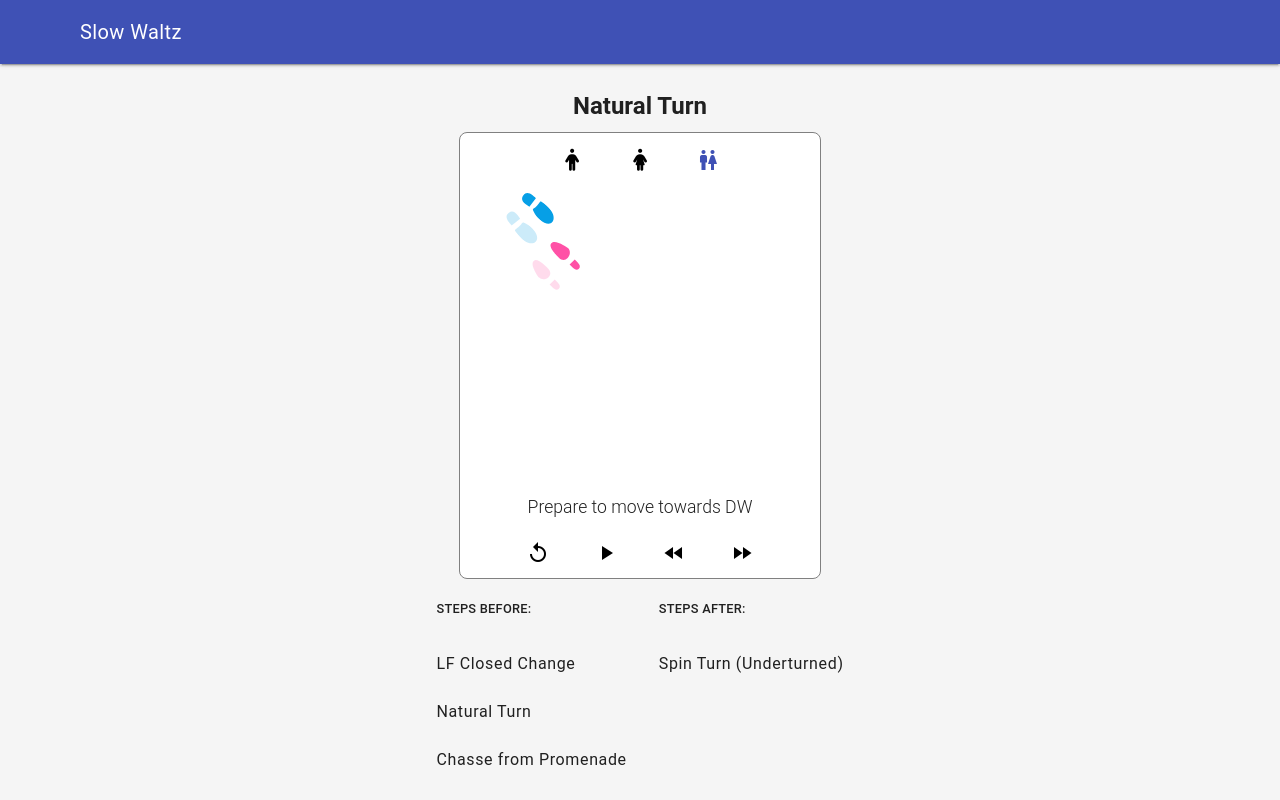
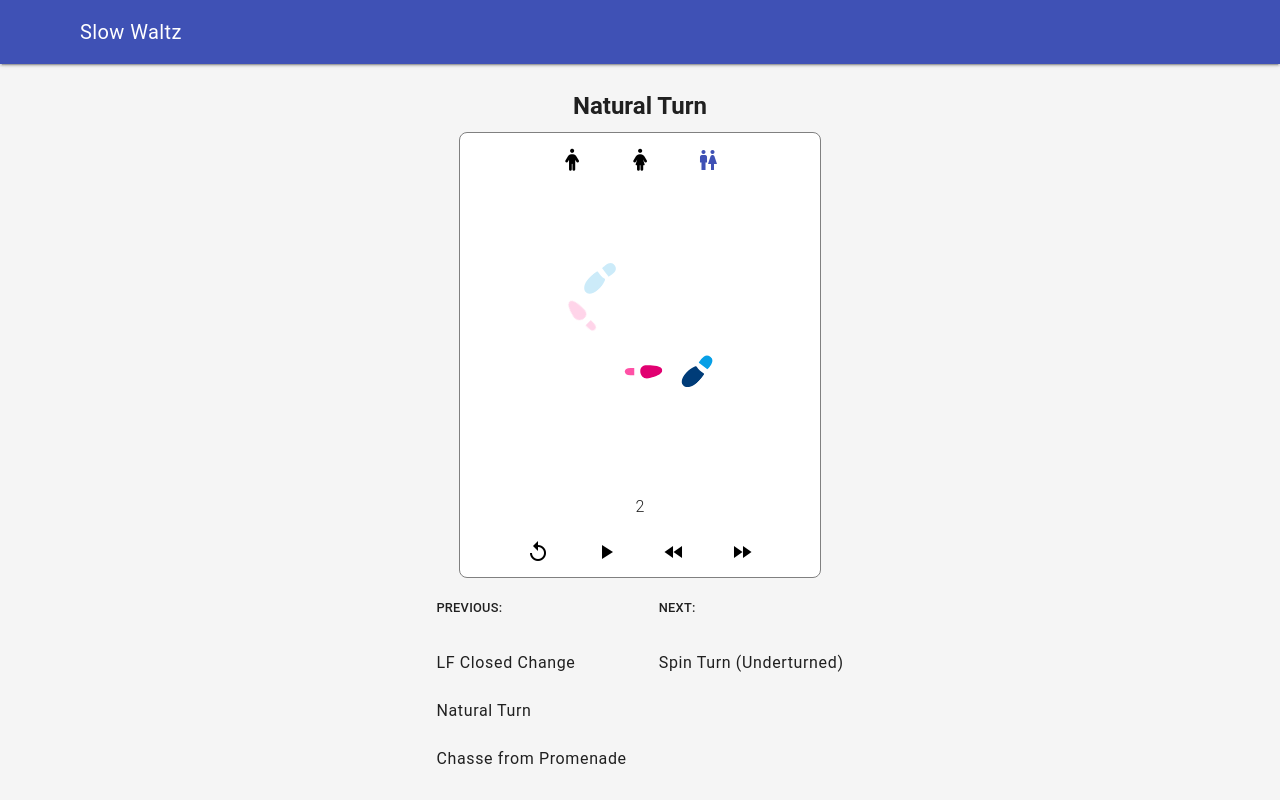
Before and after one commit to xkevinlu/dancr, a plain HTML site: page index.html in a window 1280 px wide. Both pictures are taken after a click on the button "play_arrow". Drawn offline with nearby package versions, Linux system fonts and the light colour scheme.

Commit message:
Revert "footwork and timing" This reverts commit 0677e4f3c54b362207b288c83174d0bab9f1dd5f.

```diff
--- a/index.html
+++ b/index.html
@@ -14,7 +14,6 @@
     window.dataLayer = window.dataLayer || [];
     function gtag(){dataLayer.push(arguments);}
     gtag('js', new Date());
-
     gtag('config', 'UA-85741607-3');
   </script>
   <link rel="stylesheet" href="https://code.getmdl.io/1.3.0/material.indigo-pink.min.css">
@@ -120,11 +119,11 @@
           <div class="M" id="MR" v-show="lead_active">
             <svg viewBox="0 0 70 185" version="1.1" xmlns="http://www.w3.org/2000/svg" xmlns:xlink="http://www.w3.org/1999/xlink">
               <g id="MR-Export" stroke="none" stroke-width="1" fill="none" fill-rule="evenodd">
+                <g id="MR-T" transform="translate(35.000000, 54.000000) scale(-1, 1) translate(-35.000000, -54.000000) " fill="#069FE6" fill-rule="nonzero">
+                    <path d="M35.6263064,0.0344372048 C49.034781,-0.73455534 66.8329347,11.1920837 69.8150143,54.2919395 C71.1500572,73.5312624 64.9537167,88.5556356 61.0284003,101.004609 C59.4466646,106.010315 57.4948899,107.838486 53.3011138,106.83009 C41.8879479,104.06607 22.6168935,104.929373 10.3185361,107.845741 C6.90111644,108.658261 5.04366542,106.12639 4.48497897,103.405897 C-12.2393359,22.1175816 22.2250874,0.810684396 35.6263064,0.0344372048 Z" id="Path"></path>
+                </g>
                   <g id="MR-H" transform="translate(32.000000, 156.000000) scale(-1, 1) translate(-32.000000, -156.000000) translate(5.000000, 127.000000)" fill="#069FE6" fill-rule="nonzero">
                       <path d="M0,6.56572385 C0,6.56572385 0.125093888,14.4845192 1.47905126,26.8913712 C3.73809971,47.4240459 14.5403249,60.141439 31.3764905,57.701474 C51.3326448,54.8178791 55.7256478,40.5773564 53.4592409,20.0372879 C52.0905666,7.62304199 49.654915,0 49.654915,0 L0,6.56572385 Z" id="Path"></path>
-                  </g>
-                  <g id="MR-T" transform="translate(35.000000, 54.000000) scale(-1, 1) translate(-35.000000, -54.000000) " fill="#069FE6" fill-rule="nonzero">
-                      <path d="M35.6263064,0.0344372048 C49.034781,-0.73455534 66.8329347,11.1920837 69.8150143,54.2919395 C71.1500572,73.5312624 64.9537167,88.5556356 61.0284003,101.004609 C59.4466646,106.010315 57.4948899,107.838486 53.3011138,106.83009 C41.8879479,104.06607 22.6168935,104.929373 10.3185361,107.845741 C6.90111644,108.658261 5.04366542,106.12639 4.48497897,103.405897 C-12.2393359,22.1175816 22.2250874,0.810684396 35.6263064,0.0344372048 Z" id="Path"></path>
                   </g>
               </g>
             </svg>
@@ -174,7 +173,7 @@
 
 <div id="pf-figures">
       <div >
-      <h5 class="list-head">Steps Before:</h5>
+      <h5 class="list-head">Previous:</h5>
       <ul class="demo-list-item mdl-list" id="newcomer">
         <li class="mdl-list__item" v-for="figure in preceding_figures" v-on:click="change_figure(figure)">
           <span class="mdl-list__item-primary-content">
@@ -184,7 +183,7 @@
       </ul>
       </div>
       <div >
-      <h5 class="list-head">Steps After:</h5>
+      <h5 class="list-head">Next:</h5>
       <ul class="demo-list-item mdl-list" id="newcomer">
         <li class="mdl-list__item" v-for="figure in following_figures" v-on:click="change_figure(figure)">
           <span class="mdl-list__item-primary-content">
--- a/main.js
+++ b/main.js
@@ -117,7 +117,7 @@ const app = new Vue({
       this.playing = true;
       while (this.step < this.step_total-1 && this.playing == true) {
         this.next();
-        await this.wait(3000);
+        await this.wait(1500);
       }
       playing = false;
     },
@@ -128,50 +128,48 @@ const app = new Vue({
       if (app.step < app.step_total-1) {
         app.step += 1;
 
-        app.instruction_both = this.current_figure.data[app.step].text[0];
+        // if (this.playing == true) {
+        //   app.instruction_both = (app.step < app.step_total-2) ?
+        //   this.current_figure.data[app.step].text[0] :
+        //   this.current_figure.data[app.step].text[0];
+        // } else {
+          app.instruction_both = this.current_figure.data[app.step].text[0];
+        // }
         app.instruction_lead = this.current_figure.data[app.step].text[1];
         app.instruction_follow = this.current_figure.data[app.step].text[2];
-        // const all_feet = [app.ml, app.mr, app.ll, app.lr];
+        // const all_foot = [app.ml, app.mr, app.ll, app.lr];
 
         app.ml = this.current_figure.data[app.step].ml.map((value, idx) => {
-          if (idx < 2 ) {
-            return (this.current_figure.data[app.step].type == 'translate') ? value : value + app.ml[idx];
-          } else if (1 < idx < 4) {
-            return value + app.ml[idx];
+          if (idx < 4) {
+            return isNaN(value) ? value : value + app.ml[idx];
           } else {
             return value;
           }
         });
 
         app.mr = this.current_figure.data[app.step].mr.map((value, idx) => {
-          if (idx < 2 ) {
-            return (this.current_figure.data[app.step].type == 'translate') ? value : value + app.ml[idx];
-          } else if (1 < idx < 4) {
-            return value + app.ml[idx];
+          if (idx < 4) {
+            return isNaN(value) ? value : value + app.mr[idx];
           } else {
             return value;
           }
         });
         app.ll = this.current_figure.data[app.step].ll.map((value, idx) => {
-          if (idx < 2 ) {
-            return (this.current_figure.data[app.step].type == 'translate') ? value : value + app.ml[idx];
-          } else if (1 < idx < 4) {
-            return value + app.ml[idx];
+          if (idx < 4) {
+            return isNaN(value) ? value : value + app.ll[idx];
           } else {
             return value;
           }
         });
         app.lr = this.current_figure.data[app.step].lr.map((value, idx) => {
-          if (idx < 2 ) {
-            return (this.current_figure.data[app.step].type == 'translate') ? value : value + app.ml[idx];
-          } else if (1 < idx < 4) {
-            return value + app.ml[idx];
+          if (idx < 4) {
+            return isNaN(value) ? value : value + app.lr[idx];
           } else {
             return value;
           }
         });
 
-        this.update_feet_position();
+        this.update_foot_position();
       }
     },
     prev: function() {
@@ -223,7 +221,7 @@ const app = new Vue({
         mrSvg.style.transition = 'all 2s';
         llSvg.style.transition = 'all 2s';
         lrSvg.style.transition = 'all 2s';
-        this.update_feet_position();
+        this.update_foot_position();
         this.rewinding = false;
       }
     },
@@ -244,7 +242,7 @@ const app = new Vue({
       mrSvg.style.transition = 'left 2s, top 2s, opacity 2s, transform 0s';
       llSvg.style.transition = 'left 2s, top 2s, opacity 2s, transform 0s';
       lrSvg.style.transition = 'left 2s, top 2s, opacity 2s, transform 0s';
-      this.update_feet_position();
+      this.update_foot_position();
       this.replaying = false;
     },
     lead: function() {
@@ -259,36 +257,82 @@ const app = new Vue({
       app.lead_active = true;
       app.follow_active = true;
     },
-    moveFoot: function(feet, data) {
+    moveFoot: async function(foot, data) {
+      // TRANSFORM ORIGIN SET
       if (data[4] != undefined ) {
-        feet.style.transformOrigin = data[4];
+        foot.style.transformOrigin = data[4];
       } else {
-        feet.style.transformOrigin = 'center';
+        foot.style.transformOrigin = 'center';
       }
       console.log(data);
       // TRANSITION, if specified use it going forward, and condition for replay
-      if ((data[5] != undefined) && (this.rewinding == false) && (this.replaying == false) ) {
-        feet.style.transition = data[5];
-      } else if (this.replaying == true) {
-        feet.style.transition = 'all 2s';
+      if ((data[5] != undefined) &&
+          (this.rewinding == false) &&
+          (this.replaying == false)) {
+        foot.style.transition = data[5];
       } else {
-        feet.style.transition = 'all 2s';
+        foot.style.transition = 'all 2s';
       }
+      // MOVE FOOT BY PERCENT
       if (this.current_figure.data[app.step].type == 'percent') {
-        feet.style.left = `${data[0]}%`;
-        feet.style.top = `${data[1]}%`;
-      } else {
-        feet.style.left = `${data[0]}px`;
-        feet.style.top = `${data[1]}px`;
+        foot.style.left = `${data[0]}%`;
+        foot.style.top = `${data[1]}%`;
+      } else { // MOVE FOOT BY POSITION VALUE
+        foot.style.left = `${data[0]}px`;
+        foot.style.top = `${data[1]}px`;
+      } // ROTATE AND OPACITY
+      foot.style.transform = `rotate(${data[2]}deg)`;
+      foot.style.opacity = `${data[3]}`;
+      // SHOW FOOTWORK
+      if ((data[6] != undefined) &&
+          (this.rewinding == false) &&
+          (this.replaying == false)) {
+        this.show_footwork(foot, data[6]);
       }
-      feet.style.transform = `rotate(${data[2]}deg)`;
-      feet.style.opacity = `${data[3]}`;
     },
-    update_feet_position: function() {
+    update_foot_position: function() {
       app.moveFoot(mlSvg, app.ml);
       app.moveFoot(mrSvg, app.mr);
       app.moveFoot(llSvg, app.ll);
       app.moveFoot(lrSvg, app.lr);
+    },
+    show_footwork: async function(foot, footwork) {
+      const heel = foot.children[0].children[0].children[1];
+      const toe = foot.children[0].children[0].children[0];
+      await this.wait(1000);
+      switch (footwork) {
+        case 'HT':
+          heel.style.fill = foot.classList.contains('M') ? '#003C78':'#E10071';
+          await this.wait(500);
+          toe.style.fill = foot.classList.contains('M') ? '#003C78':'#E10071';
+          await this.wait(50);
+          heel.style.fill = foot.classList.contains('M') ? '#069FE6':'#FF51A6';
+          await this.wait(1000);
+          toe.style.fill = foot.classList.contains('M') ? '#069FE6':'#FF51A6';
+          break;
+        case 'TH':
+          toe.style.fill = foot.classList.contains('M') ? '#003C78':'#E10071';
+          await this.wait(500);
+          heel.style.fill = foot.classList.contains('M') ? '#003C78':'#E10071';
+          await this.wait(50);
+          toe.style.fill = foot.classList.contains('M') ? '#069FE6':'#FF51A6';
+          await this.wait(1000);
+          heel.style.fill = foot.classList.contains('M') ? '#069FE6':'#FF51A6';
+          break;
+        case 'T&H':
+          toe.style.fill = foot.classList.contains('M') ? '#003C78':'#E10071';
+          await this.wait(500);
+          heel.style.fill = foot.classList.contains('M') ? '#003C78':'#E10071';
+          await this.wait(1000);
+          toe.style.fill = foot.classList.contains('M') ? '#069FE6':'#FF51A6';
+          heel.style.fill = foot.classList.contains('M') ? '#069FE6':'#FF51A6';
+          break;
+        case 'T':
+          toe.style.fill = foot.classList.contains('M') ? '#003C78':'#E10071';
+          await this.wait(1500);
+          toe.style.fill = foot.classList.contains('M') ? '#069FE6':'#FF51A6';
+          break;
+      }
     },
     set_foot_width: function(px) {
       mlSvg.style.width = px + 'px';
--- a/style.css
+++ b/style.css
@@ -1,20 +1,4 @@
-/**
- * Copyright 2015 Google Inc. All Rights Reserved.
- *
- * Licensed under the Apache License, Version 2.0 (the "License");
- * you may not use this file except in compliance with the License.
- * You may obtain a copy of the License at
- *
- *      http://www.apache.org/licenses/LICENSE-2.0
- *
- * Unless required by applicable law or agreed to in writing, software
- * distributed under the License is distributed on an "AS IS" BASIS,
- * WITHOUT WARRANTIES OR CONDITIONS OF ANY KIND, either express or implied.
- * See the License for the specific language governing permissions and
- * limitations under the License.
- */
-
- .demo-layout-waterfall .mdl-layout__header-row .mdl-navigation__link:last-of-type  {
+.demo-layout-waterfall .mdl-layout__header-row .mdl-navigation__link:last-of-type  {
    padding-right: 0;
  }
 
@@ -219,7 +203,7 @@ html, body {
 }
 
 .instruction {
-  font-size:1.1em;
+  font-size:1em;
   font-weight:300;
   width:100%;
   padding:1em 0em;
@@ -290,6 +274,14 @@ margin-top:0.5em;
   opacity:0.3;
 }
 
+.mFootworkOn {
+  fill: #003C78;
+}
+
+.lFootworkOn {
+  fill: #E10071;
+}
+
 #pf-figures {
   display:flex;
   align-items:flex-start;
--- a/waltz.js
+++ b/waltz.js
@@ -1,52 +1,52 @@
 const natural_turn_data = [
   {
     text: [
-      'Prepare to move towards DW',
-      'Begin with weight on left foot',
-      'Begin with weight on right foot',
-    ],
-    // ml: [0, 0, 0, 1, 'top', 'all 1.5s ease-in', ''],
-    // mr: [0, 0, 0, 0.2, 'top', 'all 1.5s ease-in', ''],
-    // ll: [0, 0, 0, 0.2, 'top', 'all 1.5s ease-in', ''],
-    // lr: [0, 0, 0, 1, 'top', 'all 1.5s ease-in', ''],
-    ml: [85, 45, 135, 1, 'top', 'all 1.5s ease-in', ''],
+      'Begin man facing and lady backing DW',
+      'Begin with weight on left foot',
+      'Begin with weight on right foot',
+      // 'Prepare to move towards DW',
+      // 'Begin with weight on left foot',
+      // 'Begin with weight on right foot',
+    ],
+    ml: [75, 10, 135, 1, 'center', 'all 1.5s ease-in', ''],
     mr: [68, 65, 135, 0.2, 'top', 'all 1.5s ease-in', ''],
-    ll: [65, 85, -45, 0.2, 'top', 'all 1.5s ease-in', ''],
-    lr: [85, 65, -45, 1, 'top', 'all 1.5s ease-in', ''],
-  },
-  {
-  },
-  {
-    text: [
-      '1. Moving together towards DW',
+    ll: [85, 75, -45, 0.2, 'center', 'all 1.5s ease-in', ''],
+    lr: [105, 55, -45, 1, 'center', 'all 1.5s ease-in', ''],
+  },
+  {
+    text: [
+      '1',
+      // '1. Moving together towards DW',
       '1. RF fwd (HT),  commence to rise end of 1',
       '1. LF back (TH),  commence to rise end of 1 , NFR',
     ],
-    ml: [00, 0, 0, -0.8, 'top', 'all 1.2s ease-in', ''],
+    ml: [0, 0, 0, -0.8, 'center', 'all 1.2s ease-in', ''],
     mr: [50, 50, 0, 0.8, 'top', 'all 1.2s ease-in', 'HT'],
-    ll: [30, 45, 0, 0.8, 'top', 'all 1.2s ease-in', 'TH'],
-    lr: [0, 0, 0, -0.8, 'top', 'all 1.2s ease-in', ''],
-  },
-  {
-    text: [
-      '2. Moving together towards LOD',
+    ll: [30, 45, 0, 0.8, 'center', 'all 1.2s ease-in', 'TH'],
+    lr: [0, 0, 0, -0.8, 'center', 'all 1.2s ease-in', ''],
+  },
+  {
+    text: [
+      '2',
+      // '2. Moving together towards LOD',
       '2. LF to side (T),  cont. to rise',
       '2. RF to side (T),  cont. to rise',
     ],
-    ml: [145, 130, 90, 0.8, 'top', 'all 1.2s cubic-bezier(0.55, 0.085, 0.68, 0.53)', 'T'],
+    ml: [155, 165, 90, 0.8, 'center', 'all 1.2s cubic-bezier(0.55, 0.085, 0.68, 0.53)', 'T'],
     mr: [0, 0, 90, -0.8, 'top', 'all 1.2s ease, transform 0.7s 0.5s cubic-bezier(0.55, 0.085, 0.68, 0.53)'],
     ll: [0, 0, 0, -0.8],
-    lr: [70, 120, 135, 0.8, 'top', 'all 1.2s cubic-bezier(0.55, 0.085, 0.68, 0.53)', 'T'],
-  },
-  {
-    text: [
-      '3. Collecting weight under body,  change weight end of 3',
+    lr: [70, 120, 135, 0.8, 'center', 'all 1.2s cubic-bezier(0.55, 0.085, 0.68, 0.53)', 'T'],
+  },
+  {
+    text: [
+      '3',
+      // '3. Collecting weight under body,  change weight end of 3',
       '3. RF closes to LF (T),  cont. to rise',
       '3. LF closes to RF (T),  cont. to rise',
     ],
     ml: [0, 15, 45, -0.8],
-    mr: [100, 95, 45, 0.8],
-    ll: [60, 35, 135, 0.8],
+    mr: [112, 55, 45, 0.8, 'center', 'all 2s ease', 'T&H'],
+    ll: [60, 35, 135, 0.8, 'center', 'all 2s ease', 'T&H'],
     lr: [0, 0, 0, -0.8],
   },
 ];
```
